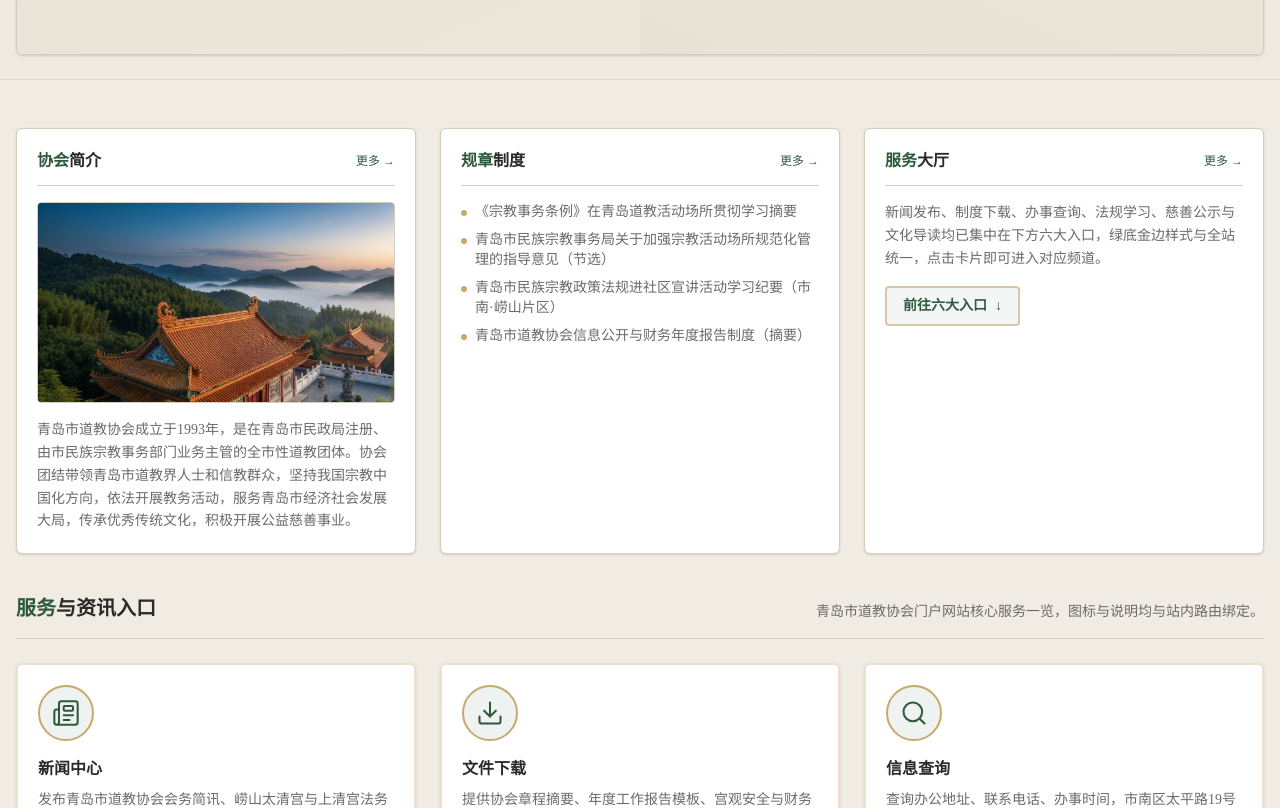
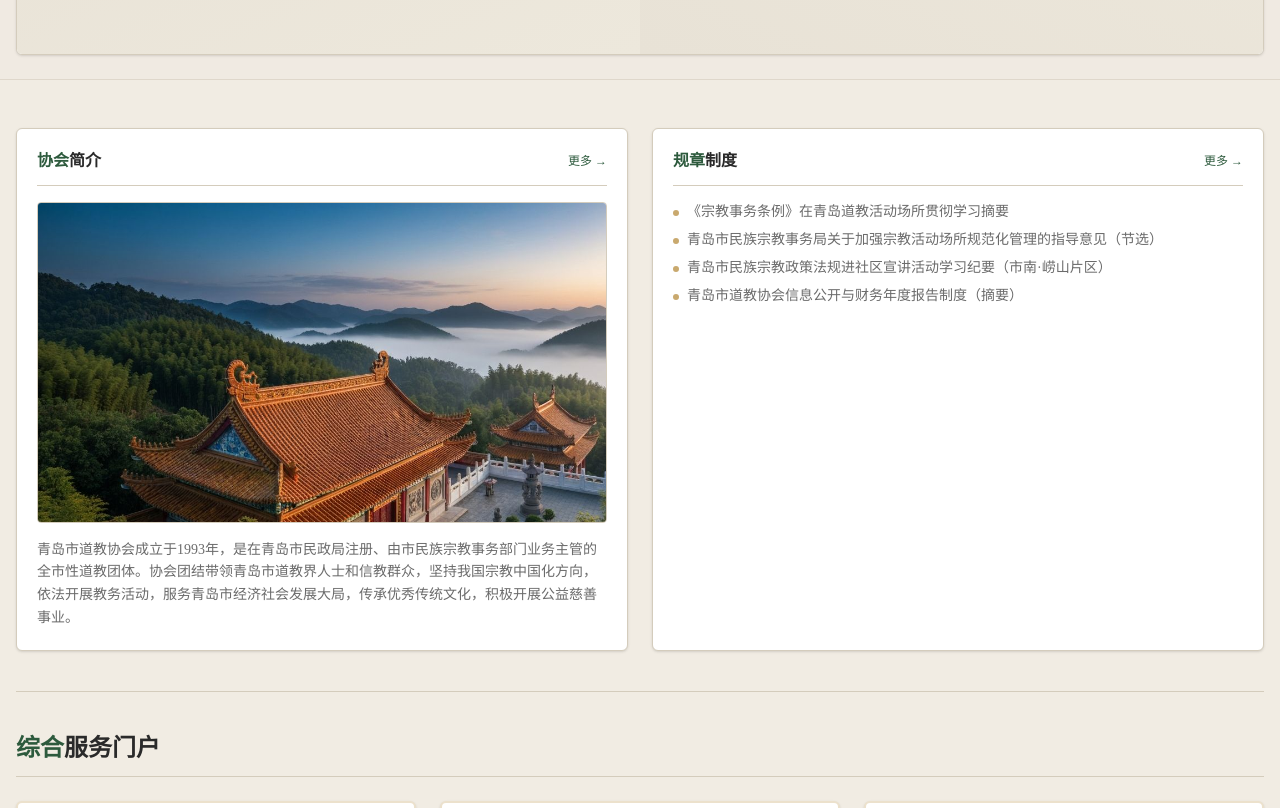
Before and after one commit to yyqdkp-del/qddx, a Next.js app: page / in a window 1280 px wide. Shown: the part 860-1668 px from the top of the page. Built offline with nearby package versions, Linux system fonts and the light colour scheme.

Commit message:
精简首页冗余文本，修复新闻展示逻辑，合并六大服务板块

```diff
--- a/app/page.tsx
+++ b/app/page.tsx
@@ -21,14 +21,11 @@ import {
   classicList,
   homeFeatures,
 } from "@/lib/data/qingdao-mock"
-import type { HomeFeatureIconId, NewsListItem } from "@/lib/data/qingdao-mock"
-
-/** 首页：信息动态、协会三块、崂山宫观与道教文化、青岛揽胜画报墙等版块。 */
+import type { HomeFeatureIconId } from "@/lib/data/qingdao-mock"
 
 const associationIntroBrief =
   "青岛市道教协会成立于1993年，是在青岛市民政局注册、由市民族宗教事务部门业务主管的全市性道教团体。协会团结带领青岛市道教界人士和信教群众，坚持我国宗教中国化方向，依法开展教务活动，服务青岛市经济社会发展大局，传承优秀传统文化，积极开展公益慈善事业。"
 
-/** 新闻右侧 Tab */
 const NEWS_TABS = [
   { title: "信息要闻", predicate: (c: string) => c === "协会动态" || c === "文化交流" },
   { title: "地方动态", predicate: (c: string) => c === "宗教活动" },
@@ -36,25 +33,6 @@ const NEWS_TABS = [
   { title: "公告倡议", predicate: (c: string) => c === "通知公告" },
 ]
 
-/** 首页新闻区兜底：与崂山文化节、慈善募捐相关，保证各 Tab 不致空白 */
-const HOME_NEWS_FALLBACK: NewsListItem[] = [
-  {
-    id: "1",
-    title: "青岛市道教协会成功举办崂山文化节开幕式",
-    date: "2025-04-18",
-    category: "协会动态",
-    excerpt: "",
-  },
-  {
-    id: "2",
-    title: "崂山太清宫开展春季慈善公益募捐活动",
-    date: "2025-03-22",
-    category: "公益慈善",
-    excerpt: "",
-  },
-]
-
-/** Lucide 图标与数据中的 icon 字段对应 */
 const HOME_FEATURE_ICONS: Record<HomeFeatureIconId, LucideIcon> = {
   newspaper: Newspaper,
   download: Download,
@@ -64,7 +42,6 @@ const HOME_FEATURE_ICONS: Record<HomeFeatureIconId, LucideIcon> = {
   library: Library,
 }
 
-/** 双列腰栏横幅 */
 function TwinBannerStripe({ href, ariaLabel }: { href: string; ariaLabel: string }) {
   return (
     <section className="border-y border-border/60 bg-muted/40 py-6">
@@ -88,25 +65,27 @@ export default function HomePage() {
   const [newsTabIndex, setNewsTabIndex] = useState(0)
   const [carouselCaptionIndex, setCarouselCaptionIndex] = useState(0)
 
-  /** 统一新闻数据源：优先 newsList；为空时由 newsArticles 生成列表项 */
-  const mergedNewsFeed = useMemo(() => {
-    if (newsList.length > 0) return newsList
-    return Object.entries(newsArticles).map(([id, article]) => ({
+  const homeNewsFeed = useMemo(
+    () =>
+      Object.entries(newsArticles)
+        .map(([id, article]) => {
+          const row = newsList.find((n) => n.id === id)
+          return {
             id,
             title: article.title,
             date: article.date,
             category: article.category,
-      excerpt: article.content[0]?.slice(0, 160) ?? "",
-    }))
-  }, [newsList, newsArticles])
+            excerpt: row?.excerpt ?? article.content[0]?.slice(0, 160) ?? "",
+          }
+        })
+        .sort((a, b) => b.date.localeCompare(a.date)),
+    [newsArticles, newsList],
+  )
 
-  /** 要闻 Tab 对应的列表条目；当前 Tab 无匹配时再套兜底稿 */
   const tabbedNews = useMemo(() => {
     const predicate = NEWS_TABS[newsTabIndex]?.predicate ?? (() => true)
-    const primary = mergedNewsFeed.filter((n) => predicate(n.category)).slice(0, 8)
-    if (primary.length > 0) return primary
-    return HOME_NEWS_FALLBACK.filter((n) => predicate(n.category)).slice(0, 8)
-  }, [newsTabIndex, mergedNewsFeed])
+    return homeNewsFeed.filter((n) => predicate(n.category)).slice(0, 8)
+  }, [newsTabIndex, homeNewsFeed])
 
   const templeMain = templeEntries[0]
   const templeSide = templeEntries.slice(1)
@@ -118,7 +97,6 @@ export default function HomePage() {
     { title: "道乐｜前海放生科仪配乐", href: "/culture#art", image: "/images/taiqing-palace.jpg" },
   ]
 
-  /** 玄门仙踪：崂山与全真道脉人物导读 */
   const immortalTraces = [
     { title: "上清宗师｜魏华存", href: "/culture/classics/cl2" },
     { title: "纯阳真人｜吕洞宾", href: "/culture/knowledge/k1" },
@@ -132,7 +110,6 @@ export default function HomePage() {
 
   const paintingSlides = classicList.slice(0, 5)
 
-  /** 青岛揽胜：画报墙 */
   const wonderlandSlides = [
     { label: "崂山·太平宫瞰海", img: "/images/banner-2.jpg" },
     { label: "崂山·太清宫俯瞰", img: "/images/taiqing-palace.jpg" },
@@ -147,11 +124,9 @@ export default function HomePage() {
 
   return (
     <>
-      {/* 动态新闻：左侧轮播 + 右侧要闻 Tab */}
       <section className="bg-background py-8 md:py-10">
         <div className="mx-auto max-w-7xl px-4">
           <div className="grid items-start gap-8 lg:grid-cols-12">
-            {/* 左侧：轮播大图 */}
             <div className="space-y-3 lg:col-span-5">
               <HeroCarousel embedded onSlideChange={(i) => setCarouselCaptionIndex(i)} />
               <div className="flex flex-col gap-2 rounded-md border border-border bg-card px-4 py-3 text-xs text-muted-foreground shadow-sm md:flex-row md:items-center md:justify-between">
@@ -162,7 +137,6 @@ export default function HomePage() {
               </div>
             </div>
 
-            {/* 右侧：Tab + 滚动列表 */}
             <div className="rounded-lg border border-border bg-card shadow-sm lg:col-span-7">
               <div className="flex flex-wrap items-center justify-between gap-3 border-b border-border px-4 py-3">
                 <div className="flex flex-wrap gap-2">
@@ -184,22 +158,25 @@ export default function HomePage() {
                   <span aria-hidden>→</span>
                 </Link>
               </div>
-              <ul className="divide-y divide-border">
+              <ul className="divide-y-0">
                 {tabbedNews.length === 0 ? (
                   <li className="px-4 py-8 text-center text-sm text-muted-foreground">
-                    暂无该分类动态，请前往
-                    <Link href="/news" className="mx-1 font-medium text-primary underline-offset-2 hover:text-accent hover:underline">
+                    暂无该分类条目。
+                    <Link href="/news" className="ml-1 font-medium text-primary underline-offset-2 hover:text-accent hover:underline">
                       新闻中心
                     </Link>
-                    浏览全部。
                   </li>
                 ) : (
                   tabbedNews.map((item) => (
-                    <li key={item.id}>
-                      <Link href={`/news/${item.id}`} className="flex flex-wrap items-center gap-3 px-4 py-3 transition-colors hover:bg-muted/60">
-                        <span className="min-w-0 flex-1 text-sm text-card-foreground line-clamp-2">{item.title}</span>
-                        <time className="shrink-0 text-xs text-muted-foreground">{item.date}</time>
+                    <li key={item.id} className="border-b border-border last:border-b-0">
+                      <div className="flex flex-wrap items-center gap-3 px-4 py-3 transition-colors hover:bg-muted/60">
+                        <Link href={`/news/${item.id}`} className="min-w-0 flex-1 text-sm font-medium text-card-foreground line-clamp-2 hover:text-primary">
+                          {item.title}
                         </Link>
+                        <time className="shrink-0 text-xs tabular-nums text-muted-foreground" dateTime={item.date}>
+                          {item.date}
+                        </time>
+                      </div>
                     </li>
                   ))
                 )}
@@ -211,10 +188,9 @@ export default function HomePage() {
 
       <TwinBannerStripe href="/news" ariaLabel="前往新闻中心" />
 
-      {/* 协会概况三列：简介 / 规章制度 / 服务大厅 */}
       <section className="bg-muted/30 py-10 md:py-12">
-        <div className="mx-auto grid max-w-7xl gap-6 px-4 lg:grid-cols-3">
-          {/* box-1 协会简介 */}
+        <div className="mx-auto max-w-7xl px-4">
+          <div className="grid gap-6 lg:grid-cols-2">
             <article className="rounded-lg border border-border bg-card p-5 shadow-sm">
               <div className="mb-4 flex items-center justify-between border-b border-border pb-3">
                 <h3 className="text-base font-bold text-card-foreground">
@@ -230,7 +206,6 @@ export default function HomePage() {
               <p className="text-sm leading-relaxed text-muted-foreground">{associationIntroBrief}</p>
             </article>
 
-          {/* box-2 规章制度 */}
             <article className="rounded-lg border border-border bg-card p-5 shadow-sm">
               <div className="mb-4 flex items-center justify-between border-b border-border pb-3">
                 <h3 className="text-base font-bold text-card-foreground">
@@ -251,37 +226,13 @@ export default function HomePage() {
                 ))}
               </ul>
             </article>
-
-          {/* box-3 服务大厅：引导至下方六大入口 */}
-          <article className="rounded-lg border border-border bg-card p-5 shadow-sm">
-            <div className="mb-4 flex items-center justify-between border-b border-border pb-3">
-              <h3 className="text-base font-bold text-card-foreground">
-                <span className="text-primary">服务</span>大厅
-              </h3>
-              <Link href="/contact" className="text-xs font-medium text-primary hover:text-accent">
-                更多 →
-              </Link>
-            </div>
-            <p className="text-sm leading-relaxed text-muted-foreground">
-              新闻发布、制度下载、办事查询、法规学习、慈善公示与文化导读均已集中在下方六大入口，绿底金边样式与全站统一，点击卡片即可进入对应频道。
-            </p>
-            <Link
-              href="#home-features"
-              className="mt-4 inline-flex items-center gap-2 rounded-md border-2 border-accent/60 bg-primary/5 px-4 py-2 text-sm font-semibold text-primary transition-colors hover:bg-primary/10 hover:text-accent"
-            >
-              前往六大入口
-              <span aria-hidden>↓</span>
-            </Link>
-          </article>
           </div>
 
-        {/* 六大功能入口：数据驱动，避免空白占位 */}
-        <div id="home-features" className="mx-auto mt-10 max-w-7xl scroll-mt-24 px-4">
-          <div className="mb-6 flex flex-col gap-2 border-b border-border pb-4 sm:flex-row sm:items-end sm:justify-between">
-            <h2 className="text-lg font-bold text-foreground md:text-xl">
-              <span className="text-primary">服务</span>与资讯入口
+          <div className="mt-10 border-t border-border pt-10">
+            <div className="mb-6 border-b border-border pb-3">
+              <h2 className="text-xl font-bold text-foreground md:text-2xl">
+                <span className="text-primary">综合</span>服务门户
               </h2>
-            <p className="max-w-xl text-xs text-muted-foreground md:text-sm">青岛市道教协会门户网站核心服务一览，图标与说明均与站内路由绑定。</p>
             </div>
             <div className="grid gap-6 sm:grid-cols-2 lg:grid-cols-3">
               {homeFeatures.map((feature) => {
@@ -309,11 +260,11 @@ export default function HomePage() {
               })}
             </div>
           </div>
+        </div>
       </section>
 
       <TwinBannerStripe href="/policies" ariaLabel="前往政策法规频道" />
 
-      {/* 崂山宫观 + 道教音乐 */}
       <section className="bg-background py-10 md:py-12">
         <div className="mx-auto max-w-7xl px-4">
           <div className="grid gap-8 lg:grid-cols-12">
@@ -331,7 +282,6 @@ export default function HomePage() {
                   <Image src="/images/banner-2.jpg" alt="青岛市道教宫观分布导览图" fill className="object-cover" sizes="(min-width: 768px) 240px, 100vw" />
                 </Link>
                 <div className="flex flex-col gap-4 md:col-span-3">
-                  {/* 站内宫观关键词检索 */}
                   <form role="search" className="flex gap-2" onSubmit={(e) => e.preventDefault()}>
                     <input placeholder="请输入关键词搜索" className="flex-1 rounded-md border border-border bg-card px-3 py-2 text-sm outline-none ring-ring focus-visible:ring-2" />
                     <button type="submit" className="rounded-md border border-accent/40 bg-accent/15 px-3 text-accent-foreground transition-colors hover:bg-accent/25">
@@ -387,7 +337,6 @@ export default function HomePage() {
 
       <TwinBannerStripe href="/charity" ariaLabel="前往公益慈善一览" />
 
-      {/* 玄门仙踪 + 道教书画 */}
       <section className="bg-muted/30 py-10 md:py-12">
         <div className="mx-auto max-w-7xl px-4">
           <div className="grid gap-10 lg:grid-cols-2">
@@ -440,7 +389,6 @@ export default function HomePage() {
 
       <TwinBannerStripe href="/culture" ariaLabel="前往道教文化总览" />
 
-      {/* 青岛揽胜画报墙 */}
       <section className="bg-background pb-12 pt-10">
         <div className="mx-auto max-w-7xl px-4">
           <div className="mb-6 flex items-center justify-between border-b border-border pb-3">
```
Also changed, not shown: components/home/news-section.tsx (+26 -8 lines). Lines whose indentation alone changed are shown as unchanged.
